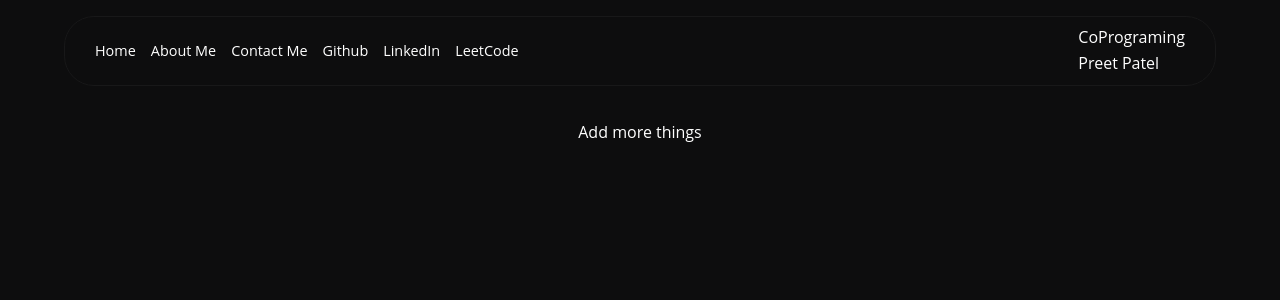
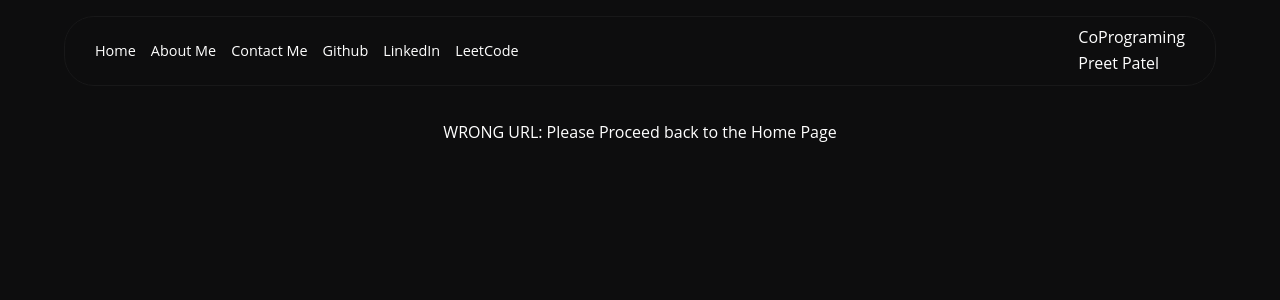
Before and after one commit to preetpatel18/PersonalPortifolio, a React (Create React App) app: page /contact in a window 1280 px wide. Shown: the top 300 px of the page. Built offline with nearby package versions, Linux system fonts and the light colour scheme.

Commit message:
noPage Logic fix

```diff
--- a/src/pages/NoPages.js
+++ b/src/pages/NoPages.js
@@ -5,7 +5,7 @@ function NoPage(){
         <div>
             <Navigation />
             <main className="front">
-                <p>Add more things</p>
+                <p>WRONG URL: Please Proceed back to the Home Page</p>
             </main>
         </div>
     )
```
